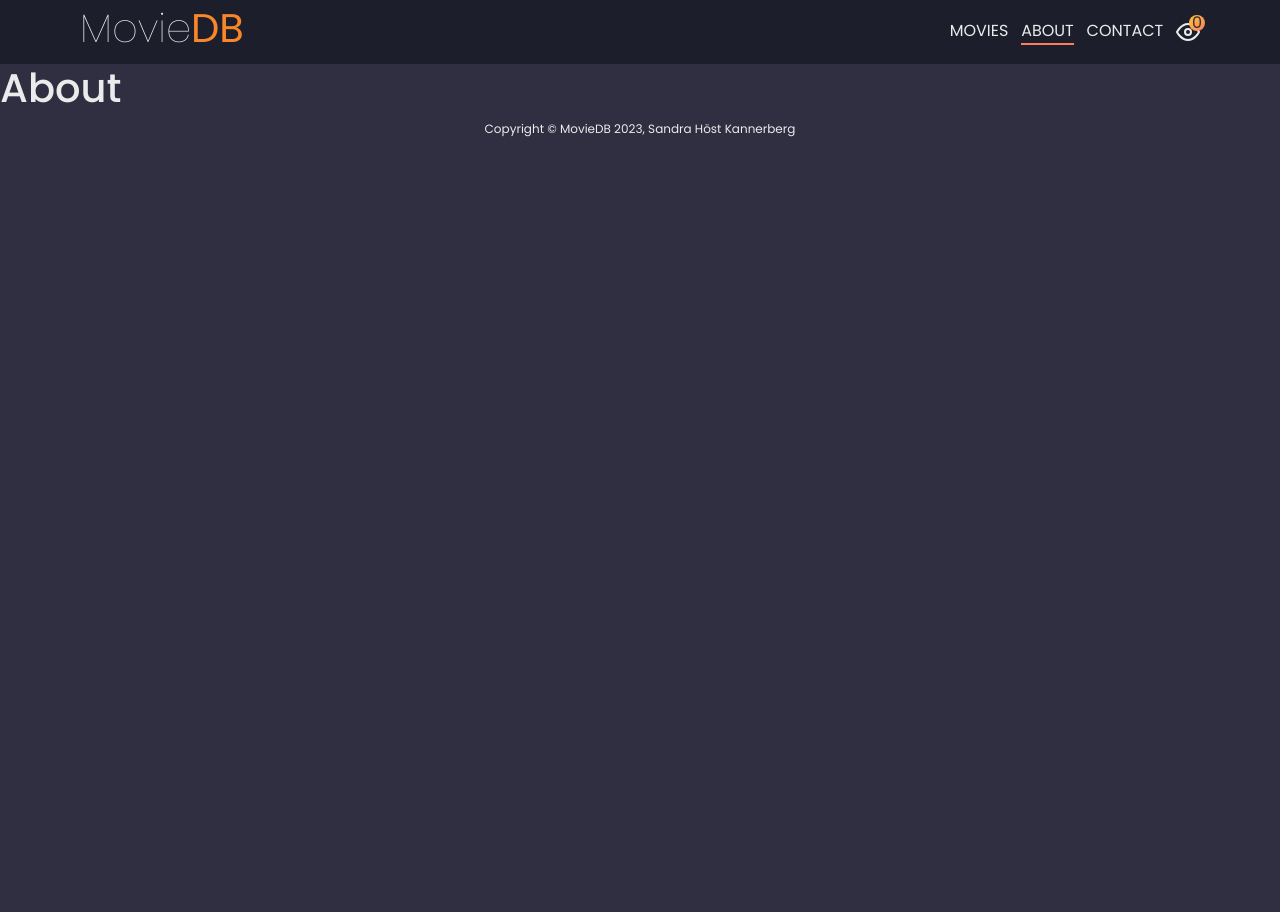
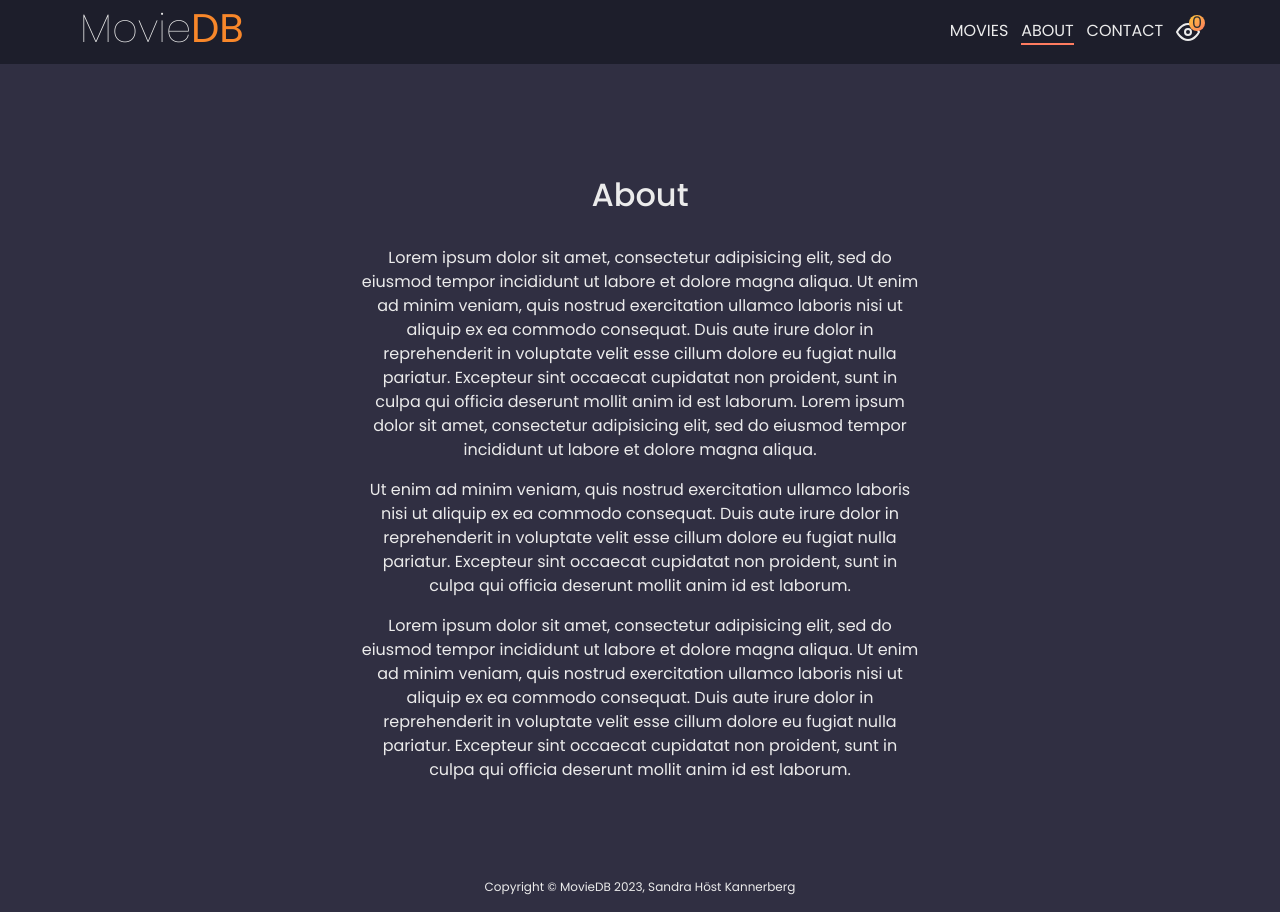
Before and after one commit to SandraHKannerberg/moviedb, a React (Vite) app: page /about in a window 1280 px wide. Before the commit the page ends 800 px from the top, so only its background shows below. Built offline with nearby package versions, Linux system fonts and the light colour scheme.

Commit message:
Add content to About

```diff
--- a/src/components/About/About.jsx
+++ b/src/components/About/About.jsx
@@ -1,6 +1,57 @@
-function About(){
+import Col from "react-bootstrap/Col";
+
+function About() {
   return (
-    <div><h1>About</h1></div>
+    <div className="movie_list">
+      <h2
+        style={{
+          margin: "2rem",
+          padding: 0,
+        }}
+      >
+        About
+      </h2>
+      <Col
+        xs={12}
+        lg={6}
+        style={{
+          display: "flex",
+          flexDirection: "column",
+          justifyContent: "center",
+          alignItems: "center",
+        }}
+      >
+        <p style={{ textAlign: "center" }}>
+          Lorem ipsum dolor sit amet, consectetur adipisicing elit, sed do
+          eiusmod tempor incididunt ut labore et dolore magna aliqua. Ut enim ad
+          minim veniam, quis nostrud exercitation ullamco laboris nisi ut
+          aliquip ex ea commodo consequat. Duis aute irure dolor in
+          reprehenderit in voluptate velit esse cillum dolore eu fugiat nulla
+          pariatur. Excepteur sint occaecat cupidatat non proident, sunt in
+          culpa qui officia deserunt mollit anim id est laborum. Lorem ipsum
+          dolor sit amet, consectetur adipisicing elit, sed do eiusmod tempor
+          incididunt ut labore et dolore magna aliqua.
+        </p>
+
+        <p style={{ textAlign: "center" }}>
+          Ut enim ad minim veniam, quis nostrud exercitation ullamco laboris
+          nisi ut aliquip ex ea commodo consequat. Duis aute irure dolor in
+          reprehenderit in voluptate velit esse cillum dolore eu fugiat nulla
+          pariatur. Excepteur sint occaecat cupidatat non proident, sunt in
+          culpa qui officia deserunt mollit anim id est laborum.
+        </p>
+
+        <p style={{ textAlign: "center" }}>
+          Lorem ipsum dolor sit amet, consectetur adipisicing elit, sed do
+          eiusmod tempor incididunt ut labore et dolore magna aliqua. Ut enim ad
+          minim veniam, quis nostrud exercitation ullamco laboris nisi ut
+          aliquip ex ea commodo consequat. Duis aute irure dolor in
+          reprehenderit in voluptate velit esse cillum dolore eu fugiat nulla
+          pariatur. Excepteur sint occaecat cupidatat non proident, sunt in
+          culpa qui officia deserunt mollit anim id est laborum.
+        </p>
+      </Col>
+    </div>
   );
 }
 
```
